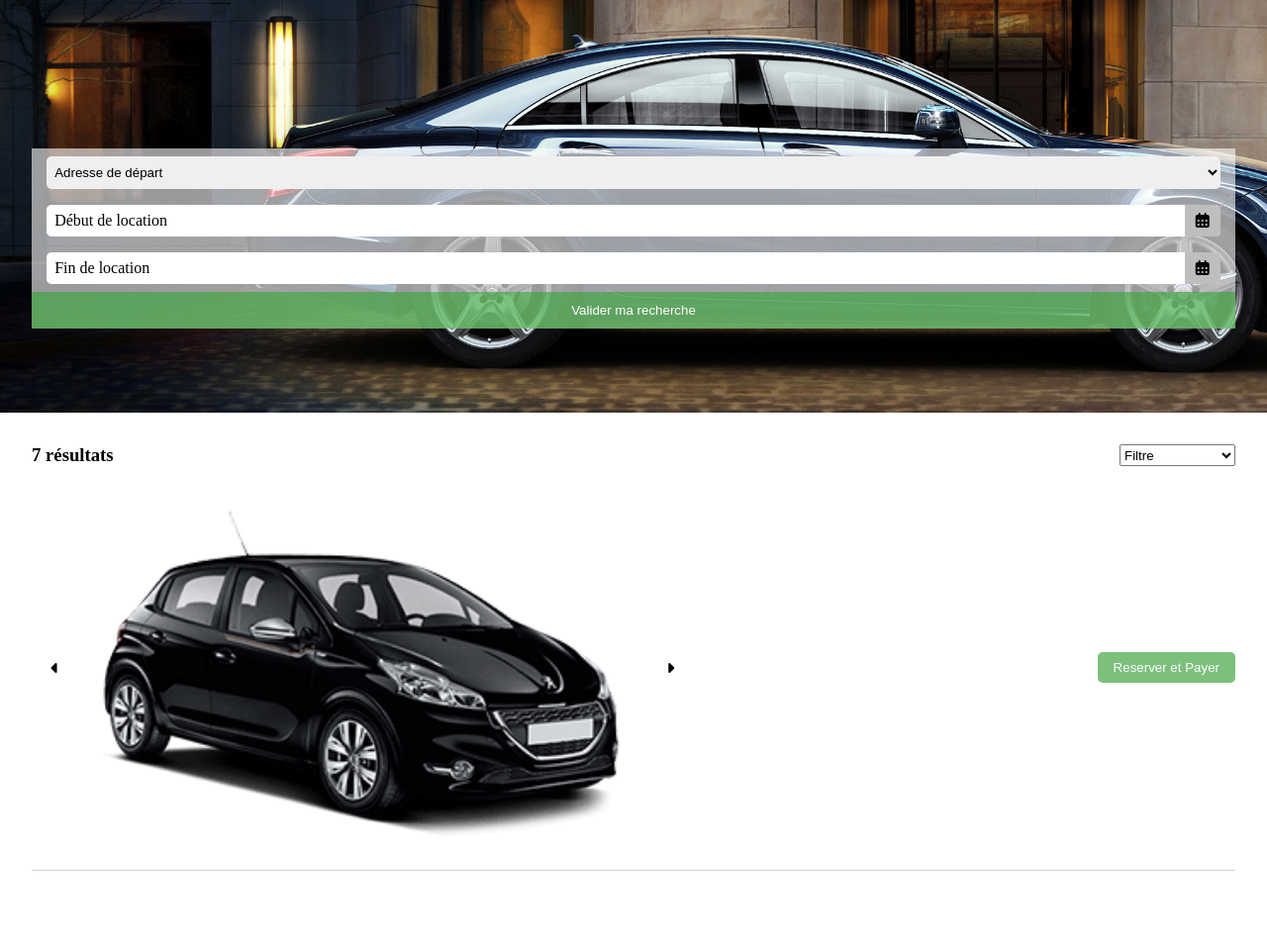
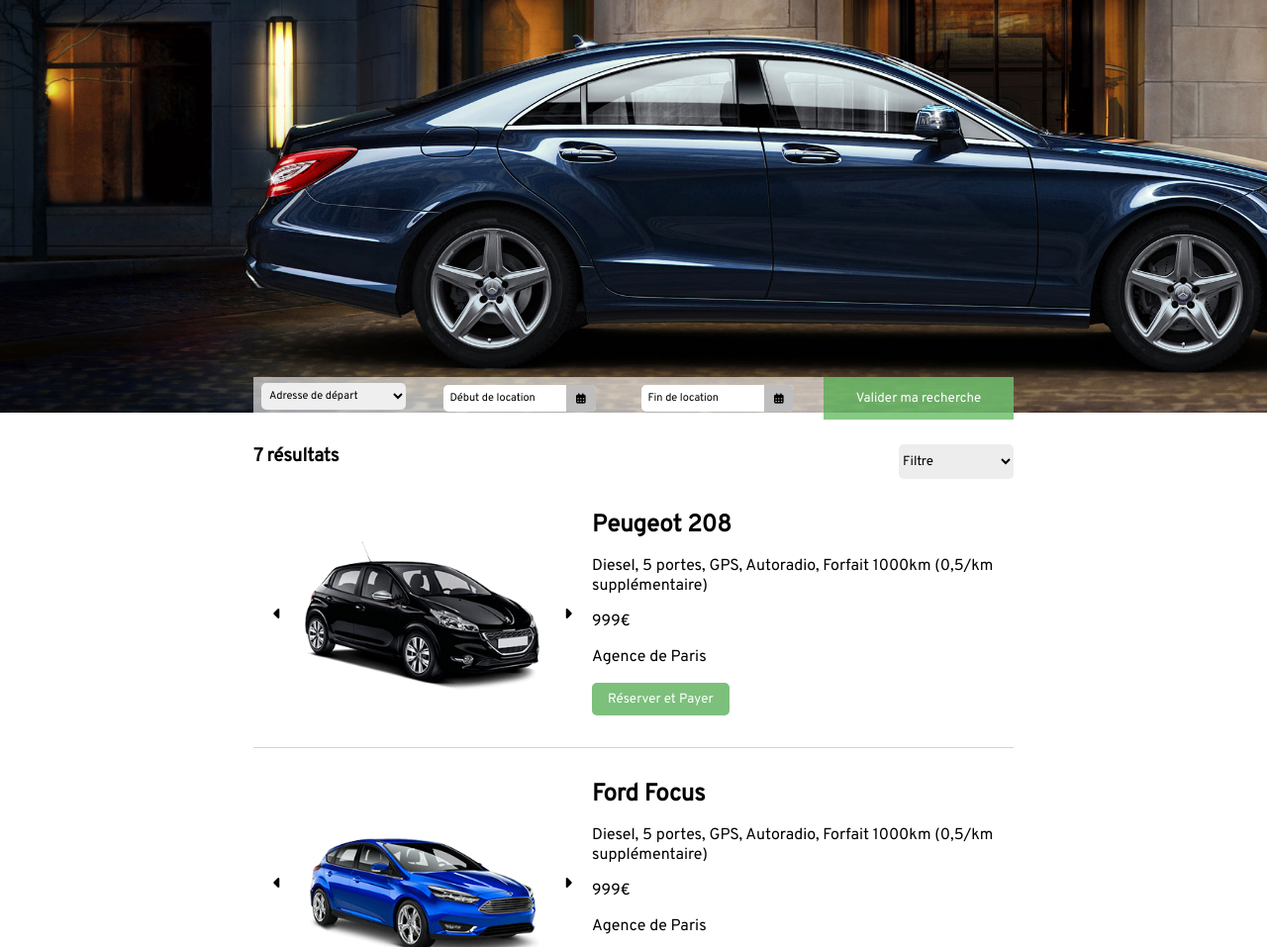
Before and after one commit to totorz76/voiture, a plain HTML site: page index.html in a window 1280 px wide. Shown: the part 143-1100 px from the top of the page at 99% size. Drawn offline with Linux system fonts and the light colour scheme.

Commit message:
media query

```diff
--- a/assets/catalogue/catalogue.js
+++ b/assets/catalogue/catalogue.js
@@ -4,48 +4,55 @@ export const cars =[
         description : "Diesel, 5 portes, GPS, Autoradio, Forfait 1000km (0,5/km supplémentaire)",
         prix : "999€",
         vendeur : "Agence de Paris",
-        image : "vehicule1.png"
+        image : ["vehicule1.png", "voiture1bis.jpeg"],
+        // imagebis : "voiture1bis.jpeg"
     },
     {
         nom : "Ford Focus",
         description : "Diesel, 5 portes, GPS, Autoradio, Forfait 1000km (0,5/km supplémentaire)",
         prix : "999€",
         vendeur : "Agence de Paris",
-        image : "vehicule2.png"
+        image : ["vehicule2.png", "voiture2bis.jpg"],
+        // imagebis : "voiture2bis.jpg"
     },
     {
         nom : "Voiture 3",
         description : "Diesel, 5 portes, GPS, Autoradio, Forfait 1000km (0,5/km supplémentaire)",
         prix : "999€",
         vendeur : "Agence de Paris",
-        image : "voiture3.jpg"
+        image : ["voiture3.jpg", "voiture3bis.jpg"],
+        // imagebis : "voiture3bis.jpg"
     },
     {
         nom : "Opel Mokka",
         description : "Diesel, 5 portes, GPS, Autoradio, Forfait 1000km (0,4/km supplémentaire)",
         prix : "1150€",
         vendeur : "Agence de Paris",
-        image : "vehicule4.png"
+        image : ["vehicule4.png", "voiture4bis.webp"],
+        // imagebis : "voiture4bis.webp"
     },
     {
         nom : "Voiture 5",
         description : "Diesel, 5 portes, GPS, Autoradio, Forfait 1000km (0,5/km supplémentaire)",
         prix : "986€",
         vendeur : "Agence de Paris",
-        image : "voiture5.webp"
+        image : ["voiture5.webp", "voiture5bis.webp"]
+        // imagebis : "voiture5bis.webp"
     },
     {
         nom : "Voiture 6",
         description : "Diesel, 5 portes, GPS, Autoradio, Forfait 1000km (0,5/km supplémentaire)",
         prix : "1200€",
         vendeur : "Agence de Paris",
-        image : "voiture6.jpg"
+        image : ["voiture6.jpg", "voiture6bis.jpg"],
+        // imagebis : "voiture6bis.jpg"
     },
     {
         nom : "Voiture 7",
         description : "Diesel, 5 portes, GPS, Autoradio, Forfait 1000km (0,5/km supplémentaire)",
         prix : "850€",
         vendeur : "Agence de Paris",
-        image : "vehicule1.png"
+        image : ["voiture7.jpg", "voiture7bis.webp"],
+        // imagebis : "voiture7bis.webp"
     },
 ]
--- a/assets/css/style.css
+++ b/assets/css/style.css
@@ -1,7 +1,12 @@
+@font-face {
+    font-family: "overpass";
+    src: url(../fonts/Overpass-Regular.ttf);
+}
 * {
     padding: 0;
     margin: 0;
     box-sizing: border-box;
+    font-family: "overpass" ;
 }
 img,
 input {
@@ -95,8 +100,9 @@ li {
 }
 #adress {
     width: 97.5%;
-    padding: .5rem 0;
+    padding: .35rem 0;
     padding-left: .25rem;
+    font-size: 11px;
     margin-top: .5rem;
     border: none;
     border-radius: 5px;
@@ -106,7 +112,8 @@ li {
     justify-content: space-between;
     align-self: center;
     background-color: white;
-    padding-left: .5rem;
+    padding-left: .4rem;
+    font-size: 11px;
     margin: 1rem 0rem 0 0rem;
     width: 97.5%;
     align-items: center;
@@ -137,6 +144,12 @@ li {
     width: 95%;
     justify-self: center;
     padding-top: 2rem;
+    select{
+        padding: .5rem 0;
+        border: none;
+        border-radius: 5px;
+        background-color: rgb(237, 237, 237);
+    }
 }
 #articles{
     display: flex;
@@ -158,7 +171,7 @@ li {
     align-items: center;
     justify-content: center;
     img{
-        width:90%;
+        max-width:80%;
         align-self: center;
         justify-self: center;
     }
@@ -187,6 +200,7 @@ li {
     display: flex;
     justify-content: center;
     margin-top: 2rem;
+    margin-bottom: 2rem;
 }
 #footerImg{
     width: 120px;
@@ -195,3 +209,82 @@ li {
 footer span{
     font-weight: bold;
 }
+@media screen and (min-width:576px) {
+    #rent{
+        flex-wrap: wrap;
+        width: 80%;
+        margin-top: 20rem;
+        flex-direction: row;
+        align-items: center;
+        justify-content: space-between;
+    }
+    #rentAdress{
+        width: 32%;
+        margin: unset;
+        margin-top: .25rem;
+        margin-bottom: .25rem;
+    }
+    #adress{
+        margin-top: .25rem;
+        margin-bottom: .25rem;
+    }
+    #inputBtn{
+        margin-top: unset;
+        width: 100%;
+    }
+    .calendar{
+        width: 32%;
+        margin: unset;
+        margin-top: .25rem;
+        margin-bottom: .25rem;
+    }
+}
+@media screen and (min-width: 1024px) {
+    /* adresslocation */
+    #rent{
+        width: 60%;
+        flex-direction: row;
+        align-items: center;
+        justify-content: space-between;
+        margin-top: 19rem;
+    }
+    .calendar{
+        width: 20%;
+        margin: 0 1rem;
+    }
+    #rentAdress{
+        width: 20%;
+        margin: .25rem .5rem .25rem 0;
+    }
+    #adress{
+        margin-left: .5rem;
+        margin-top: unset;
+    }
+    #inputBtn{
+        width: 25%;
+        margin-top: unset;
+        input{
+            padding: .8rem;
+        }
+    }
+    /* card */
+    #filtre{
+        width: 60%;
+    }
+    .card{
+        width: 60%;
+    }
+    .card div{
+        h2{
+            display: block;
+            margin-bottom: 1rem;
+        }
+        p{
+            display: block;
+            margin-bottom: 1rem;
+        }
+        button{
+            display: block;
+        }
+    }
+}
--- a/assets/js/lib/card.js
+++ b/assets/js/lib/card.js
@@ -3,14 +3,17 @@ import { cars } from "../../catalogue/catalogue.js"
 let result = document.getElementById("result");
 const articles = document.getElementById("articles");
 
-cars.forEach(car => {
+cars.forEach((car) => {
     result.textContent = `${cars.length} résultats`;
     const article = document.createElement("article");
     article.classList.add("card");
-    article.innerHTML =
-    `<div>
+
+    let index = 0;
+
+    article.innerHTML = `
+    <div class="slider">
       <i class="fa-solid fa-caret-left"></i>
-        <img src="./assets/img/${car.image}" alt="${car.nom}">
+      <img src="./assets/img/${car.image[index]}" alt="${car.nom}">
       <i class="fa-solid fa-caret-right"></i>
     </div>
     <div>
@@ -18,10 +21,26 @@ cars.forEach(car => {
       <p>${car.description}</p>
       <p>${car.prix}</p>
       <p>${car.vendeur}</p>
-        <button>Reserver et Payer</button>
-    <div>`;
+      <button>Réserver et Payer</button>
+    </div>
+  `;
     articles.append(article);
+
+    const img = article.querySelector("img");
+    const next = article.querySelector(".fa-caret-right");
+    const prev = article.querySelector(".fa-caret-left");
+
+    next.addEventListener("click", () => {
+        index = (index + 1) % car.image.length;
+        img.src = `./assets/img/${car.image[index]}`;
+    });
+
+    prev.addEventListener("click", () => {
+        index = (index - 1 + car.image.length) % car.image.length;
+        img.src = `./assets/img/${car.image[index]}`;
+    });
 });
 
 
+
 export { articles }
```
Also changed, not shown: assets/fonts/Overpass-Regular.ttf (added). Lines whose indentation alone changed are shown as unchanged.
